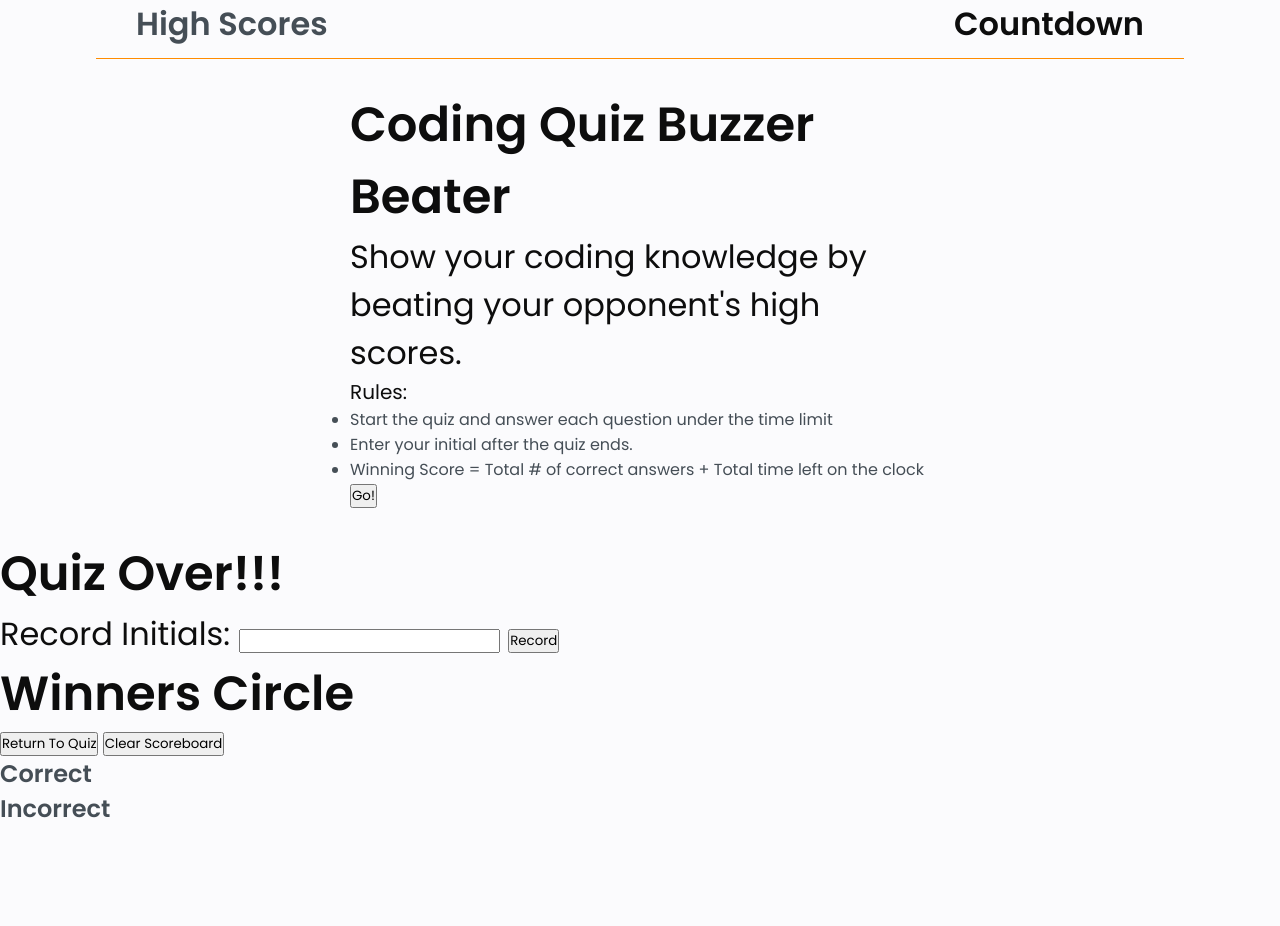
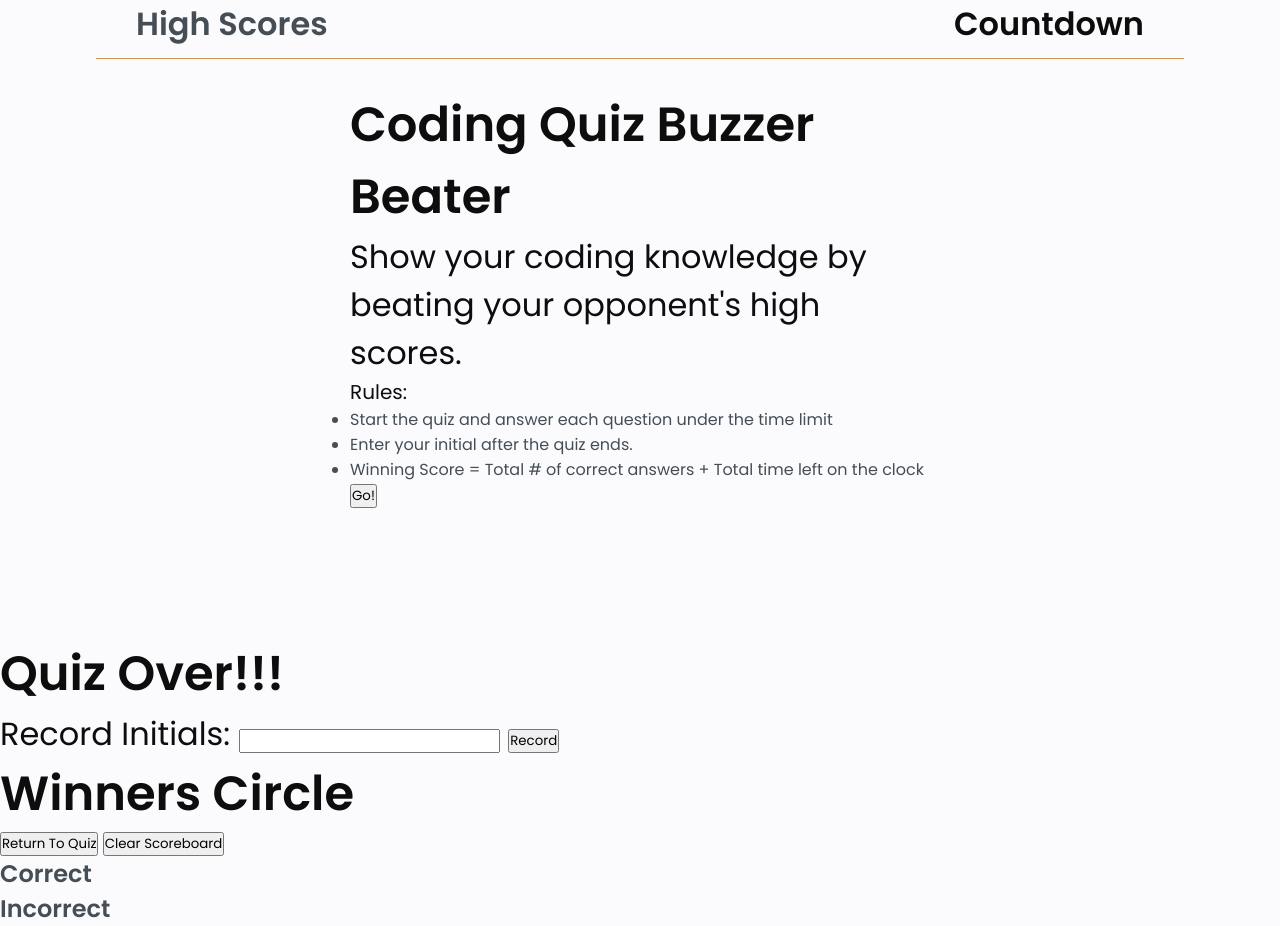
Before and after one commit to liquidmonks/buzzerbeater, a plain HTML site: page index.html in a window 1280 px wide. Before the commit the page ends 826 px from the top, so only its background shows below. Drawn offline with Linux system fonts and the light colour scheme.

Commit message:
main.css includes quiz questions section properties:values styling parameters

```diff
--- a/assets/css/main.scss
+++ b/assets/css/main.scss
@@ -109,3 +109,12 @@ p {
 .rules-list {
     text-align: left;
 }
+
+// Quiz questions section - Hidden from user at default
+
+.quiz-questions{
+    align-items: flex-start;
+    justify-content: flex-start;
+    padding: 50px 30px;
+    margin: auto;
+}
```
Also changed, not shown: assets/css/main.css, 1 other file.
